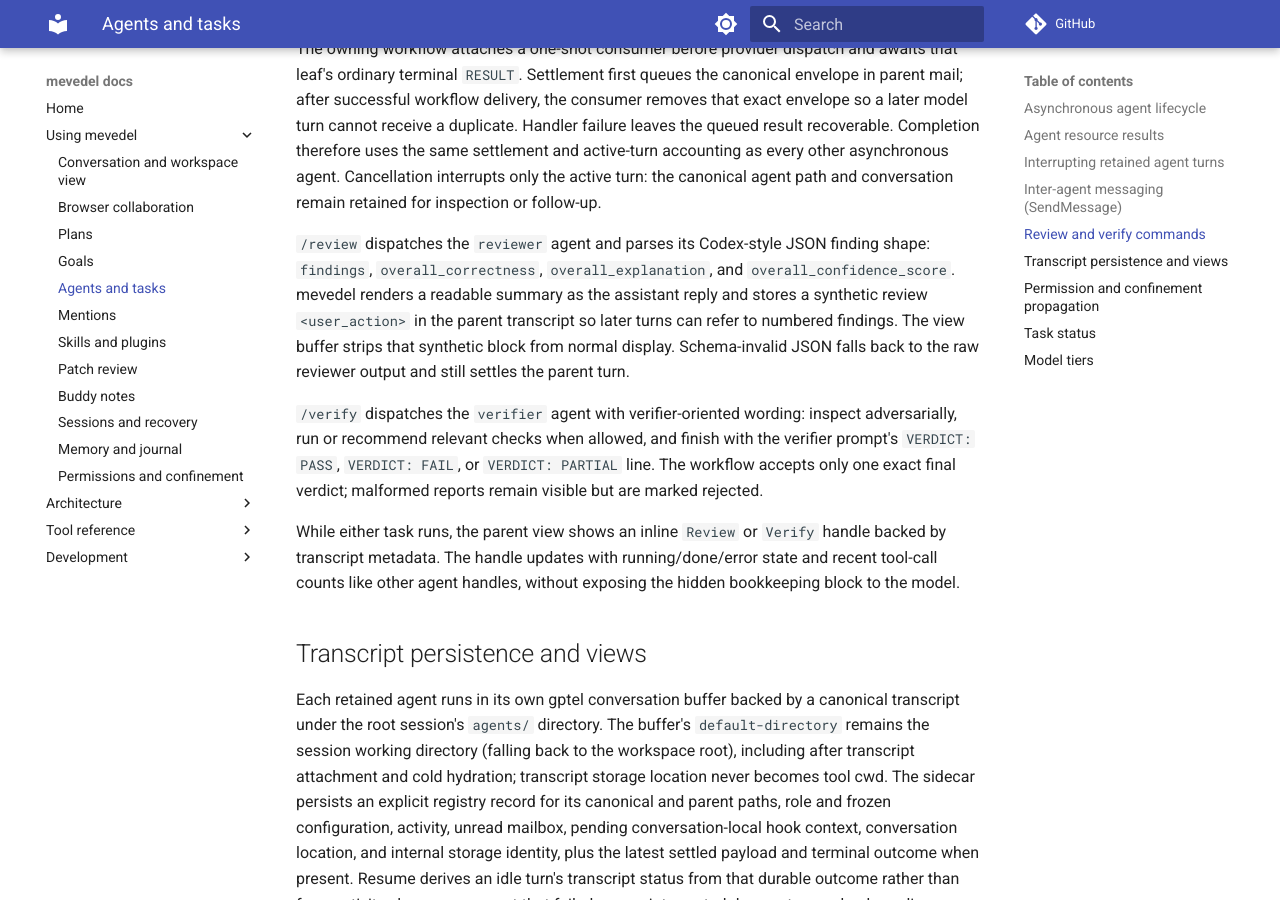
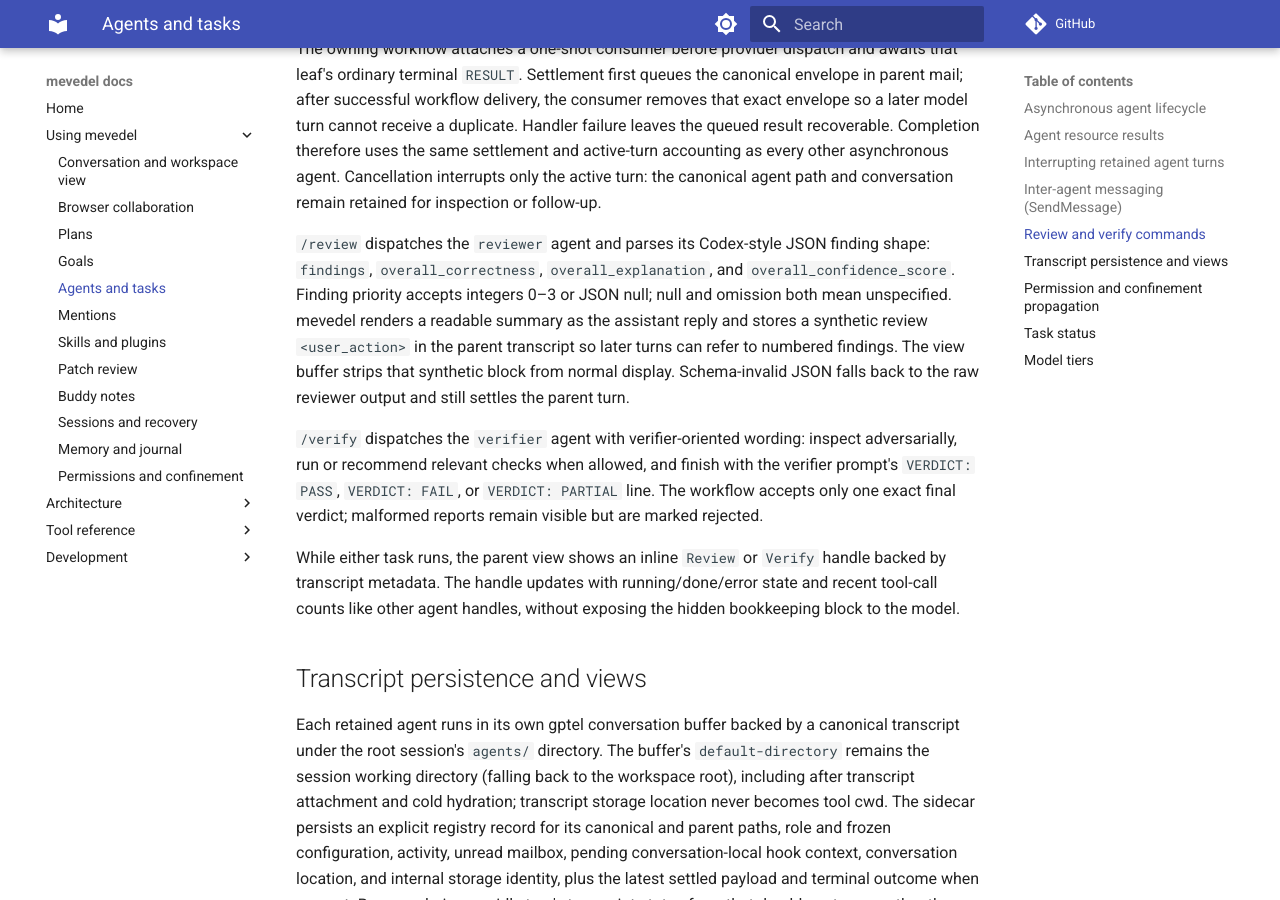
Before and after one commit to FrauH0lle/mevedel, an MkDocs documentation site: the page built from docs/agents.md, in a window 1280 px wide and 900 px high, scrolled down 6447 px. Built offline with MkDocs 1.6.1 and Material for MkDocs 9.7.7, drawn with Linux system fonts in a browser that asks for light colours; comment, search, counter and statistics services are not loaded.

Commit message:
fix(review): Retain findings with unspecified JSON priorities
* mevedel-review.el (mevedel-review--parse-json): Keep JSON null
distinct from empty aggregates during schema validation.
(mevedel-review-parse-output): Accept null as an unspecified priority.
* test/test-mevedel-review.el (mevedel-review-parse-output): Cover
null, omission, every valid integer and invalid priority types/ranges.
* docs/agents.md: State the nullable priority contract.

Validate 62 review tests and warning-free compilation of 199 files.

```diff
--- a/docs/agents.md
+++ b/docs/agents.md
@@ -306,8 +306,9 @@
 
 `/review` dispatches the `reviewer` agent and parses its Codex-style JSON
 finding shape: `findings`, `overall_correctness`, `overall_explanation`,
-and `overall_confidence_score`. mevedel renders a readable summary as the
-assistant reply and stores a synthetic review `<user_action>` in the
+and `overall_confidence_score`. Finding priority accepts integers 0–3 or
+JSON null; null and omission both mean unspecified. mevedel renders a readable
+summary as the assistant reply and stores a synthetic review `<user_action>` in the
 parent transcript so later turns can refer to numbered findings. The view
 buffer strips that synthetic block from normal display. Schema-invalid JSON
 falls back to the raw reviewer output and still settles the parent turn.
```
Also changed, not shown: 2 other files.
